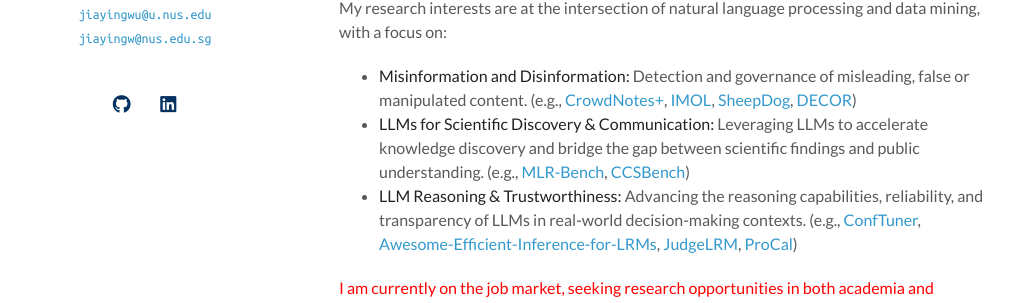
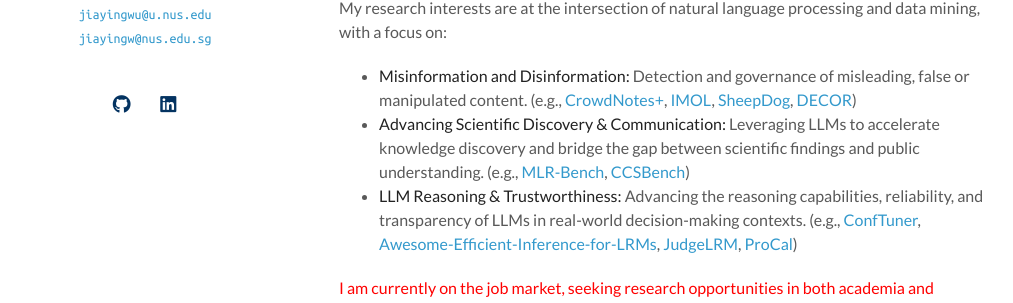
Before and after one commit to jiayingwu19/jiayingwu19.github.io, a Jekyll site: the page built from index.md, in a window 1280 px wide and 900 px high. Shown: the part 315-618 px from the top of the window, without its empty margins (131-1144 px from the left). Built offline with Jekyll 4.4.1, drawn with Linux system fonts in a browser that asks for light colours; a style sheet for code colours, icons or effects is not loaded; our own code applies the rules of GitHub Pages for plain Markdown files.

Commit message:
oct 2025 update

```diff
--- a/index.md
+++ b/index.md
@@ -13,7 +13,7 @@ I completed my Ph.D. in Computer Science at NUS in 2024, where I was fortunate t
 
 My research interests are at the intersection of natural language processing and data mining, with a focus on:
 - **Misinformation and Disinformation:** Detection and governance of misleading, false or manipulated content. (e.g., [CrowdNotes+](https://arxiv.org/pdf/2510.11423), [IMOL](https://aclanthology.org/2025.acl-long.1494.pdf), [SheepDog](https://dl.acm.org/doi/pdf/10.1145/3637528.3671977), [DECOR](https://dl.acm.org/doi/pdf/10.1145/3580305.3599298))
-- **LLMs for Scientific Discovery & Communication:** Leveraging LLMs to accelerate knowledge discovery and bridge the gap between scientific findings and public understanding. (e.g., [MLR-Bench](https://arxiv.org/pdf/2505.19955), [CCSBench](https://www.arxiv.org/pdf/2410.12601))
+- **Advancing Scientific Discovery & Communication:** Leveraging LLMs to accelerate knowledge discovery and bridge the gap between scientific findings and public understanding. (e.g., [MLR-Bench](https://arxiv.org/pdf/2505.19955), [CCSBench](https://www.arxiv.org/pdf/2410.12601))
 - **LLM Reasoning & Trustworthiness:** Advancing the reasoning capabilities, reliability, and transparency of LLMs in real-world decision-making contexts. (e.g., [ConfTuner](https://arxiv.org/pdf/2508.18847), [Awesome-Efficient-Inference-for-LRMs](https://arxiv.org/pdf/2503.23077), [JudgeLRM](https://arxiv.org/pdf/2504.00050), [ProCal](https://proceedings.neurips.cc/paper_files/paper/2023/file/d826f5aadb26db488b8686097ceea2d1-Paper-Conference.pdf))
 
 <font color="red">I am currently on the job market, seeking research opportunities in both academia and industry (including postdoc positions) starting in 2026, and always open to collaborations. Feel free to get in touch by email.</font>
```
